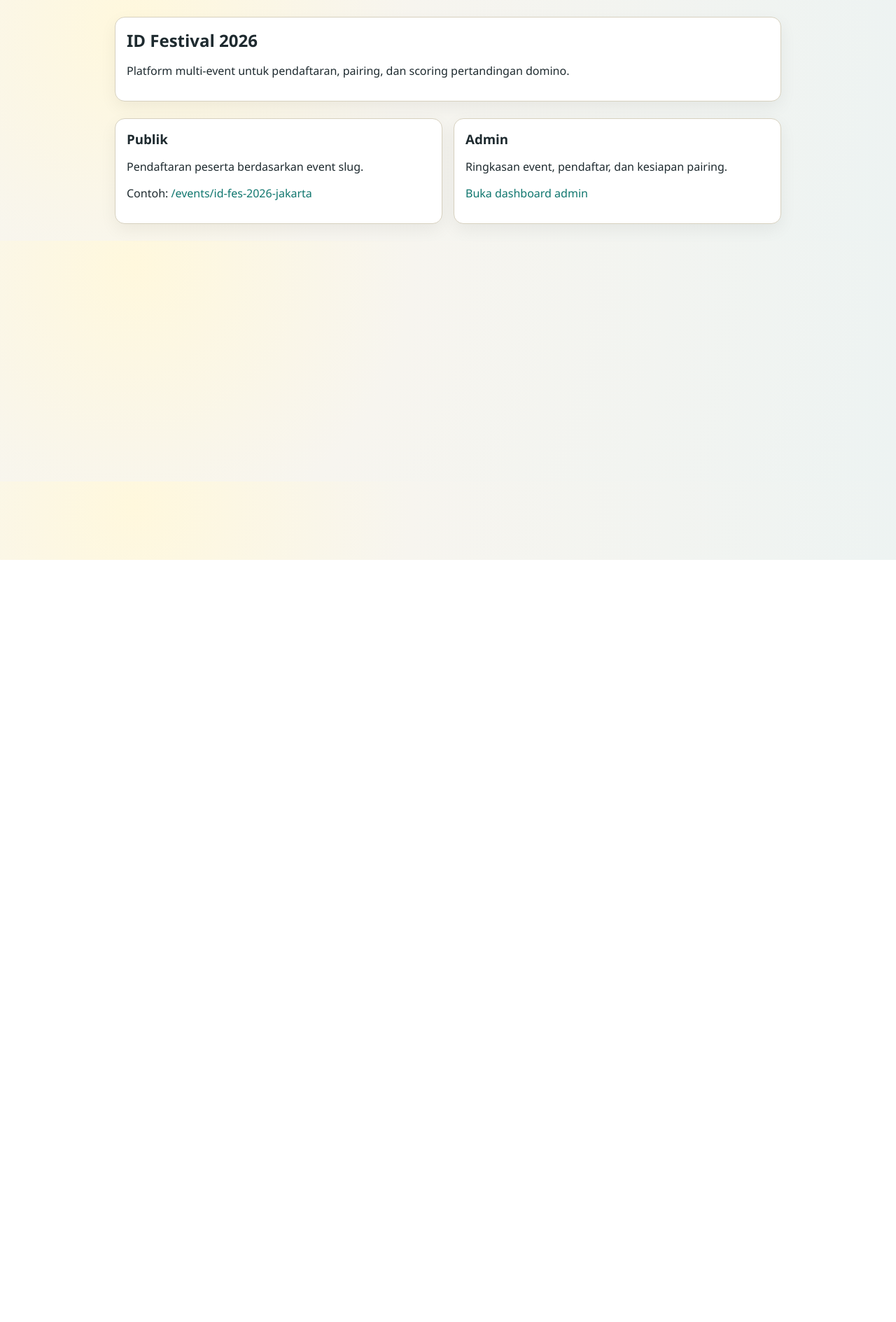
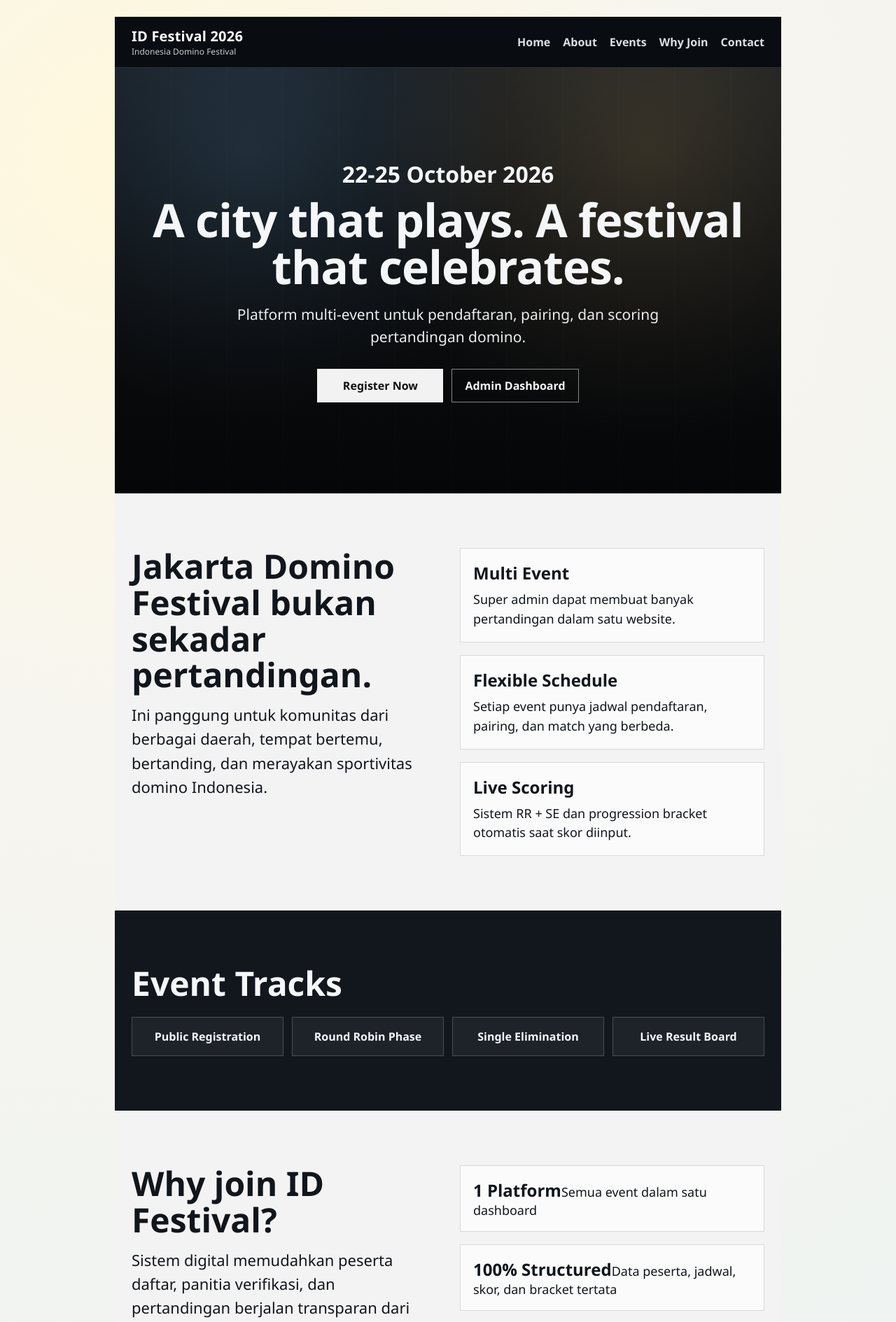
Before and after one commit to panglimadomino/id_fes_2026, a Next.js app: page / in a window 1280 px wide. Shown: the top 1889 px of the page at 70% size. Before the commit the page ends 800 px from the top, so only its background shows below. Built offline with nearby package versions, Linux system fonts and the light colour scheme.

Commit message:
revamp homepage with header hero sections footer

```diff
--- a/app/globals.css
+++ b/app/globals.css
@@ -79,3 +79,276 @@ th, td {
   text-align: left;
   padding: 8px;
 }
+
+.home-page {
+  min-height: 100vh;
+  background: #0f1114;
+  color: #f4f6f7;
+}
+
+.site-header {
+  position: sticky;
+  top: 0;
+  z-index: 20;
+  border-bottom: 1px solid rgba(255, 255, 255, 0.15);
+  background: rgba(8, 11, 16, 0.75);
+  backdrop-filter: blur(8px);
+}
+
+.site-header__inner {
+  max-width: 1200px;
+  margin: 0 auto;
+  padding: 14px 24px;
+  display: flex;
+  align-items: center;
+  justify-content: space-between;
+  gap: 18px;
+}
+
+.brand {
+  display: grid;
+  text-decoration: none;
+  color: #ffffff;
+}
+
+.brand__title {
+  font-size: 20px;
+  font-weight: 800;
+  letter-spacing: 0.2px;
+}
+
+.brand__sub {
+  font-size: 12px;
+  opacity: 0.78;
+}
+
+.main-nav {
+  display: flex;
+  gap: 18px;
+  overflow-x: auto;
+}
+
+.main-nav a {
+  color: #f3f6fb;
+  text-decoration: none;
+  font-weight: 600;
+  white-space: nowrap;
+  opacity: 0.9;
+}
+
+.main-nav a:hover {
+  opacity: 1;
+}
+
+.hero {
+  position: relative;
+  min-height: 76vh;
+  display: grid;
+  place-items: center;
+  text-align: center;
+  padding: 64px 24px;
+  background:
+    radial-gradient(circle at 80% 20%, rgba(255, 213, 128, 0.22), transparent 45%),
+    radial-gradient(circle at 20% 20%, rgba(120, 198, 255, 0.22), transparent 42%),
+    linear-gradient(180deg, #1a1e24 0%, #0f1114 100%);
+}
+
+.hero__overlay {
+  position: absolute;
+  inset: 0;
+  background:
+    linear-gradient(to top, rgba(0, 0, 0, 0.65), rgba(0, 0, 0, 0.2)),
+    repeating-linear-gradient(
+      90deg,
+      rgba(255, 255, 255, 0.035) 0,
+      rgba(255, 255, 255, 0.035) 1px,
+      transparent 1px,
+      transparent 80px
+    );
+}
+
+.hero__content {
+  position: relative;
+  max-width: 900px;
+}
+
+.hero__date {
+  font-size: 32px;
+  font-weight: 800;
+  margin: 0 0 10px;
+}
+
+.hero__title {
+  margin: 0;
+  font-size: clamp(38px, 6vw, 66px);
+  line-height: 1.02;
+  letter-spacing: -1px;
+}
+
+.hero__desc {
+  margin: 20px auto 0;
+  max-width: 680px;
+  font-size: 21px;
+  line-height: 1.5;
+  opacity: 0.96;
+}
+
+.hero__cta {
+  margin-top: 30px;
+  display: flex;
+  justify-content: center;
+  gap: 12px;
+  flex-wrap: wrap;
+}
+
+.btn {
+  display: inline-flex;
+  align-items: center;
+  justify-content: center;
+  min-width: 180px;
+  height: 48px;
+  padding: 0 18px;
+  border-radius: 0;
+  font-weight: 800;
+  text-decoration: none;
+  border: 1px solid transparent;
+}
+
+.btn--light {
+  background: #f2f2f2;
+  color: #111111;
+}
+
+.btn--ghost {
+  background: transparent;
+  color: #f5f5f5;
+  border-color: rgba(255, 255, 255, 0.5);
+}
+
+.section {
+  padding: 78px 24px;
+}
+
+.section__inner {
+  max-width: 1200px;
+  margin: 0 auto;
+}
+
+.section--light {
+  background: #f3f3f3;
+  color: #11161c;
+}
+
+.section--dark {
+  background: #12171d;
+  color: #f5f7f8;
+}
+
+.two-col {
+  display: grid;
+  gap: 34px;
+  grid-template-columns: 1fr 1fr;
+}
+
+.section h2 {
+  margin: 0 0 14px;
+  font-size: clamp(30px, 4vw, 48px);
+  line-height: 1.08;
+}
+
+.section p {
+  margin: 0;
+  font-size: 22px;
+  line-height: 1.55;
+}
+
+.feature-list,
+.metrics {
+  display: grid;
+  gap: 18px;
+}
+
+.feature-list article,
+.metrics > div {
+  border: 1px solid rgba(16, 25, 30, 0.15);
+  background: rgba(255, 255, 255, 0.72);
+  padding: 18px;
+}
+
+.feature-list h3,
+.metrics strong {
+  margin: 0 0 8px;
+  font-size: 24px;
+}
+
+.feature-list p,
+.metrics span {
+  font-size: 18px;
+}
+
+.tracks {
+  margin-top: 22px;
+  display: grid;
+  gap: 12px;
+  grid-template-columns: repeat(auto-fit, minmax(200px, 1fr));
+}
+
+.track {
+  border: 1px solid rgba(255, 255, 255, 0.2);
+  padding: 16px;
+  font-weight: 700;
+  text-align: center;
+  background: rgba(255, 255, 255, 0.05);
+}
+
+.site-footer {
+  border-top: 1px solid rgba(255, 255, 255, 0.15);
+  background: #0a0c0f;
+}
+
+.site-footer__inner {
+  max-width: 1200px;
+  margin: 0 auto;
+  padding: 34px 24px;
+  display: grid;
+  gap: 12px;
+  grid-template-columns: 1.1fr 1fr;
+}
+
+.site-footer h3 {
+  margin: 0 0 8px;
+}
+
+.site-footer p {
+  margin: 0 0 8px;
+  color: #c4cbd1;
+}
+
+.site-footer a {
+  color: #8ce2d9;
+}
+
+@media (max-width: 900px) {
+  .site-header__inner {
+    flex-direction: column;
+    align-items: flex-start;
+  }
+
+  .two-col,
+  .site-footer__inner {
+    grid-template-columns: 1fr;
+  }
+
+  .hero {
+    min-height: 68vh;
+  }
+
+  .hero__date {
+    font-size: 24px;
+  }
+
+  .hero__desc,
+  .section p {
+    font-size: 18px;
+  }
+}
--- a/app/page.tsx
+++ b/app/page.tsx
@@ -2,24 +2,125 @@ import Link from "next/link";
 
 export default function HomePage() {
   return (
-    <div className="grid" style={{ gap: 24 }}>
-      <section className="panel">
-        <h1>ID Festival 2026</h1>
-        <p>Platform multi-event untuk pendaftaran, pairing, dan scoring pertandingan domino.</p>
+    <div className="home-page" id="home">
+      <header className="site-header">
+        <div className="site-header__inner">
+          <a className="brand" href="#home">
+            <span className="brand__title">ID Festival 2026</span>
+            <span className="brand__sub">Indonesia Domino Festival</span>
+          </a>
+          <nav className="main-nav" aria-label="Main navigation">
+            <a href="#home">Home</a>
+            <a href="#about">About</a>
+            <a href="#events">Events</a>
+            <a href="#why">Why Join</a>
+            <a href="#contact">Contact</a>
+          </nav>
+        </div>
+      </header>
+
+      <section className="hero">
+        <div className="hero__overlay" />
+        <div className="hero__content">
+          <p className="hero__date">22-25 October 2026</p>
+          <h1 className="hero__title">A city that plays. A festival that celebrates.</h1>
+          <p className="hero__desc">
+            Platform multi-event untuk pendaftaran, pairing, dan scoring pertandingan domino.
+          </p>
+          <div className="hero__cta">
+            <Link href="/events/id-fes-2026-jakarta" className="btn btn--light">
+              Register Now
+            </Link>
+            <Link href="/admin" className="btn btn--ghost">
+              Admin Dashboard
+            </Link>
+          </div>
+        </div>
       </section>
 
-      <section className="grid two">
-        <div className="panel">
-          <h3>Publik</h3>
-          <p>Pendaftaran peserta berdasarkan event slug.</p>
-          <p>Contoh: <Link href="/events/id-fes-2026-jakarta">/events/id-fes-2026-jakarta</Link></p>
+      <main>
+        <section className="section section--light" id="about">
+          <div className="section__inner two-col">
+            <div>
+              <h2>Jakarta Domino Festival bukan sekadar pertandingan.</h2>
+              <p>
+                Ini panggung untuk komunitas dari berbagai daerah, tempat bertemu, bertanding,
+                dan merayakan sportivitas domino Indonesia.
+              </p>
+            </div>
+            <div className="feature-list">
+              <article>
+                <h3>Multi Event</h3>
+                <p>Super admin dapat membuat banyak pertandingan dalam satu website.</p>
+              </article>
+              <article>
+                <h3>Flexible Schedule</h3>
+                <p>Setiap event punya jadwal pendaftaran, pairing, dan match yang berbeda.</p>
+              </article>
+              <article>
+                <h3>Live Scoring</h3>
+                <p>Sistem RR + SE dan progression bracket otomatis saat skor diinput.</p>
+              </article>
+            </div>
+          </div>
+        </section>
+
+        <section className="section section--dark" id="events">
+          <div className="section__inner">
+            <h2>Event Tracks</h2>
+            <div className="tracks">
+              <div className="track">Public Registration</div>
+              <div className="track">Round Robin Phase</div>
+              <div className="track">Single Elimination</div>
+              <div className="track">Live Result Board</div>
+            </div>
+          </div>
+        </section>
+
+        <section className="section section--light" id="why">
+          <div className="section__inner two-col">
+            <div>
+              <h2>Why join ID Festival?</h2>
+              <p>
+                Sistem digital memudahkan peserta daftar, panitia verifikasi, dan pertandingan
+                berjalan transparan dari pairing sampai final.
+              </p>
+            </div>
+            <div className="metrics">
+              <div>
+                <strong>1 Platform</strong>
+                <span>Semua event dalam satu dashboard</span>
+              </div>
+              <div>
+                <strong>100% Structured</strong>
+                <span>Data peserta, jadwal, skor, dan bracket tertata</span>
+              </div>
+              <div>
+                <strong>Manual Pairing Control</strong>
+                <span>Pairing dibuat super admin saat pendaftaran ditutup</span>
+              </div>
+            </div>
+          </div>
+        </section>
+      </main>
+
+      <footer className="site-footer" id="contact">
+        <div className="site-footer__inner">
+          <div>
+            <h3>ID Festival 2026</h3>
+            <p>Indonesia Domino Festival - Jakarta 2026</p>
+          </div>
+          <div>
+            <p>
+              Public registration:{" "}
+              <Link href="/events/id-fes-2026-jakarta">/events/id-fes-2026-jakarta</Link>
+            </p>
+            <p>
+              Admin: <Link href="/admin">/admin</Link>
+            </p>
+          </div>
         </div>
-        <div className="panel">
-          <h3>Admin</h3>
-          <p>Ringkasan event, pendaftar, dan kesiapan pairing.</p>
-          <p><Link href="/admin">Buka dashboard admin</Link></p>
-        </div>
-      </section>
+      </footer>
     </div>
   );
 }
```
